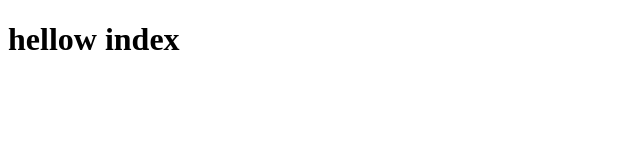
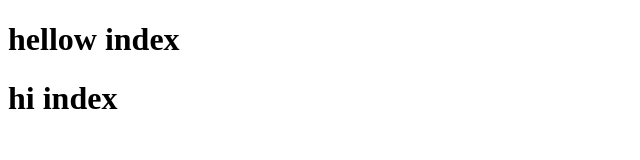
Before and after one commit to ShaikhZaeemZahid2004/class1, a plain HTML site: page index.html in a window 1280 px wide. Shown: the whole page, without its empty margins (0-640 px from the left). Drawn offline with Linux system fonts and the light colour scheme.

Commit message:
index updated

```diff
--- a/index.html
+++ b/index.html
@@ -7,5 +7,6 @@
 </head>
 <body>
     <h1>hellow index</h1>
+    <h1>hi index</h1>
 </body>
 </html>
```
